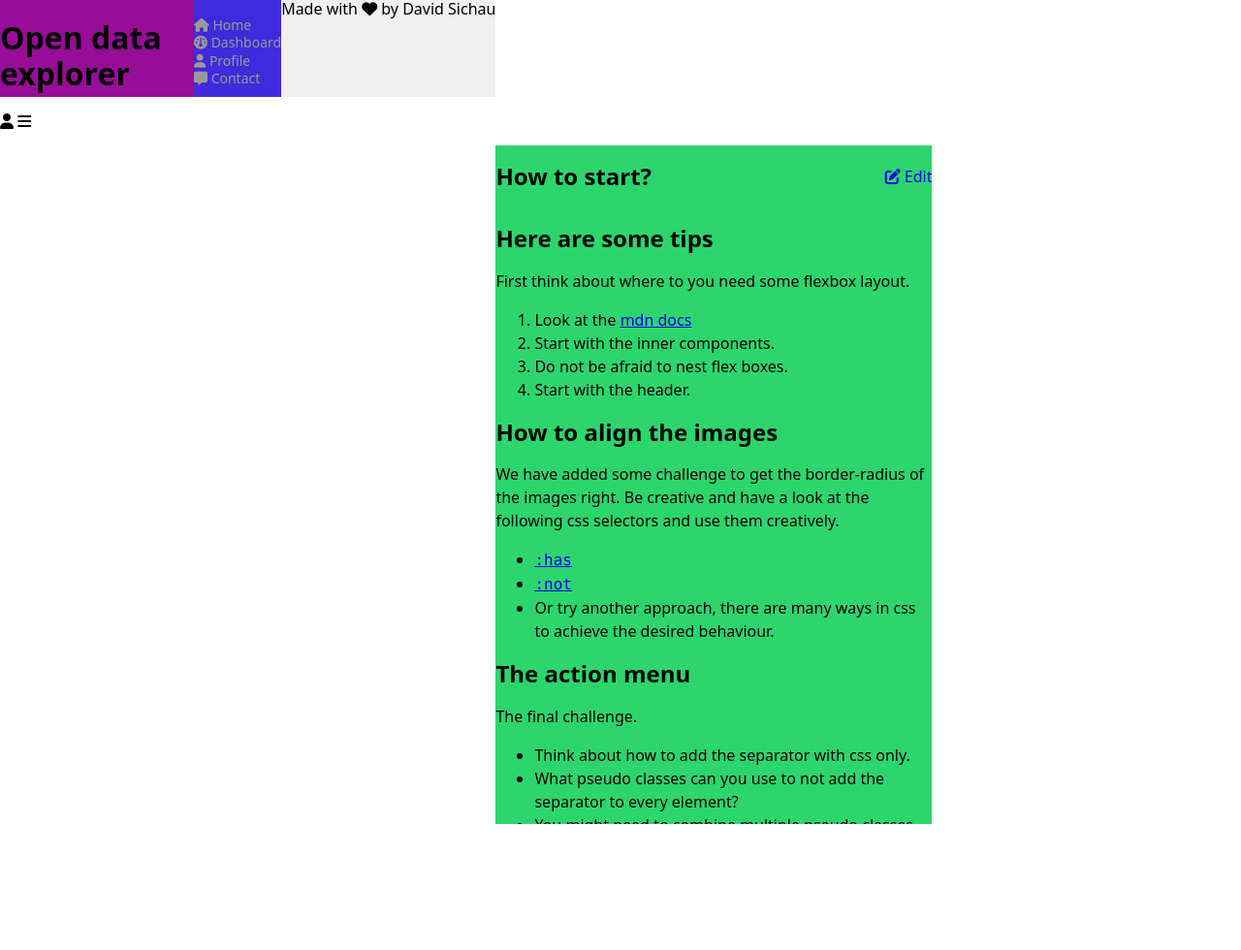
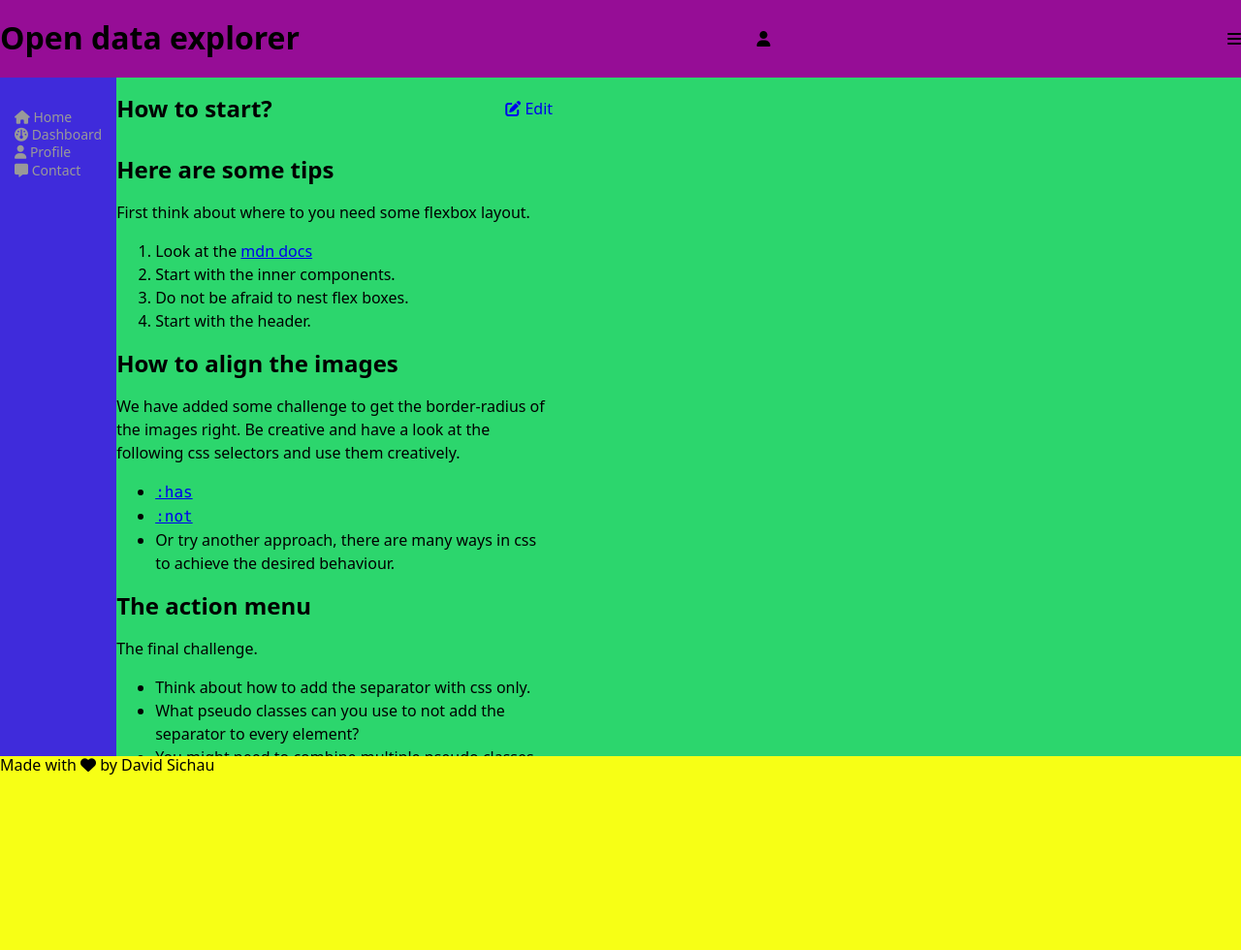
Before and after one commit to HighDom/FoWE_Repo, a website built with Vite: page task_1/src/index.html in a window 1280 px wide. Shown: the whole page at 97% size. Before the commit the page ends 850 px from the top, so only its background shows below. Built offline with nearby package versions, Linux system fonts and the light colour scheme.

Commit message:
feat: add grid-layout fix: flex-layout problem

```diff
--- a/task_1/src/layout.css
+++ b/task_1/src/layout.css
@@ -1,30 +1,41 @@
 :root {
-  display: flex;
-
+  display: grid;
 }
 
 body {
   display: grid;
-  grid-template-rows: 100px 1fr 50px;
-  grid-template-columns: 200px 1fr;
+  grid-template-columns: auto 1fr;
+  grid-template-rows: auto 1fr 200px;
+  grid-template-areas:
+    "header header"
+    "section main"
+    "footer footer";
 
   overflow: hidden;
   color: black;
 }
 
 body > header {
+  grid-area: header;
   background-color: rgb(150, 13, 150);
   border-bottom: 1px solid var(--border-color);
+
+  display: flex;
+  justify-content: space-between;
+  align-items: center;
 
 }
 
 body > section {
+  grid-area: section;
+  padding: 15px;
   background-color: rgb(63, 43, 219);
   border-right: 1px solid var(--border-color);
 
   & ul {
     list-style-type: none;
     padding-inline-start: 0;
+    gap: 10px;
 
     & li > a {
       color: #999;
@@ -37,17 +48,16 @@ body > section {
   }
 }
 
-
-
 body > main {
+  grid-area: main;
   background-color: rgb(44, 214, 109);
-  grid-area: main;
   height: calc(100vh - 100px);
   overflow-y: scroll;
 }
 
+
 body > footer {
-  background-color: rgb(252, 255, 162);
+  grid-area: footer;
+  background-color: rgb(247, 255, 21);
   border-top: 1px solid var(--border-color);
-  background-color: #f0f0f0;
 }
```
Also changed, not shown: task_1/src/card.html (+1 -1 lines).
